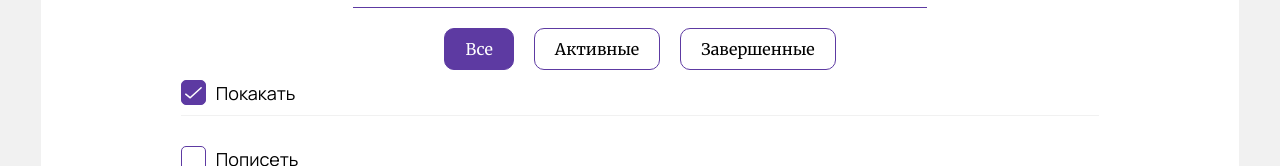
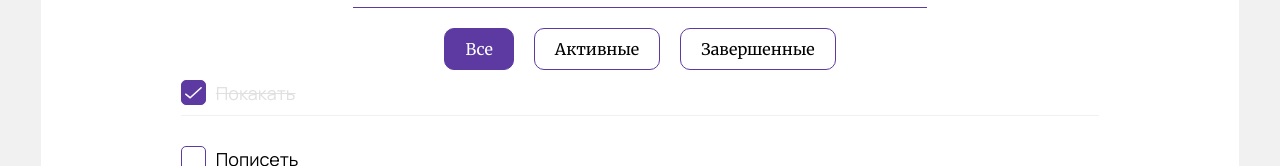
Before and after one commit to kemosaaabe/todoapp, a React (Create React App) app: page / in a window 1280 px wide. Shown: the part 144-310 px from the top of the page. Built offline with nearby package versions, Linux system fonts and the light colour scheme.

Commit message:
Стили к выполненному todo

```diff
--- a/src/components/TodoList/Todo/index.tsx
+++ b/src/components/TodoList/Todo/index.tsx
@@ -9,7 +9,7 @@ interface TodoProps {
 
 const Todo: FC<TodoProps> = ({ children, completed }) => {
   return (
-    <li className={styles.todo}>
+    <li className={`${styles.todo} ${completed && styles.todoCompleted}`}>
       <div className={`${styles.checkbox} ${completed && styles.checked}`}>
         {completed && <img src="/assets/svg/check.svg" />}
       </div>
--- a/src/components/TodoList/Todo/styles.module.css
+++ b/src/components/TodoList/Todo/styles.module.css
@@ -7,6 +7,11 @@
 
   border-bottom: 1px solid var(--secondary-color);
   cursor: pointer;
+}
+
+.todoCompleted {
+  color: var(--color-grey);
+  text-decoration: line-through;
 }
 
 .checkbox {
```
